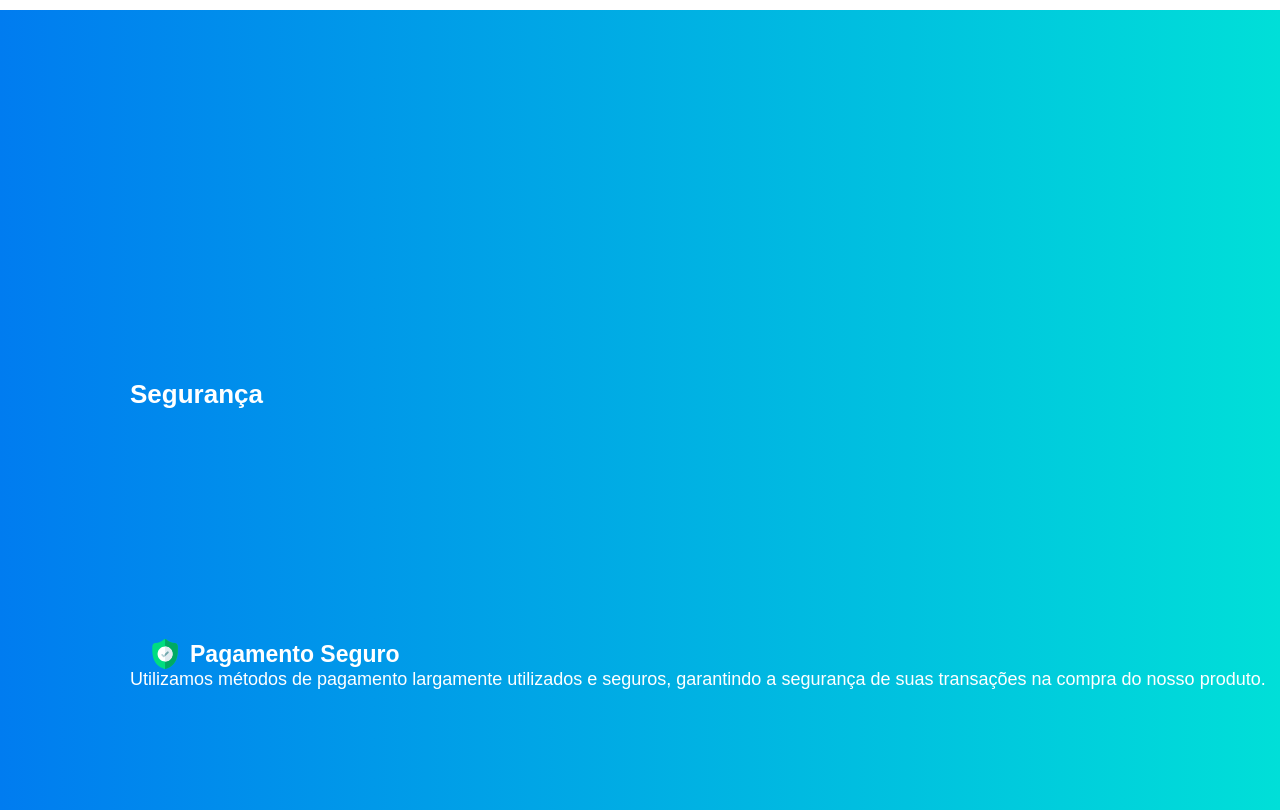
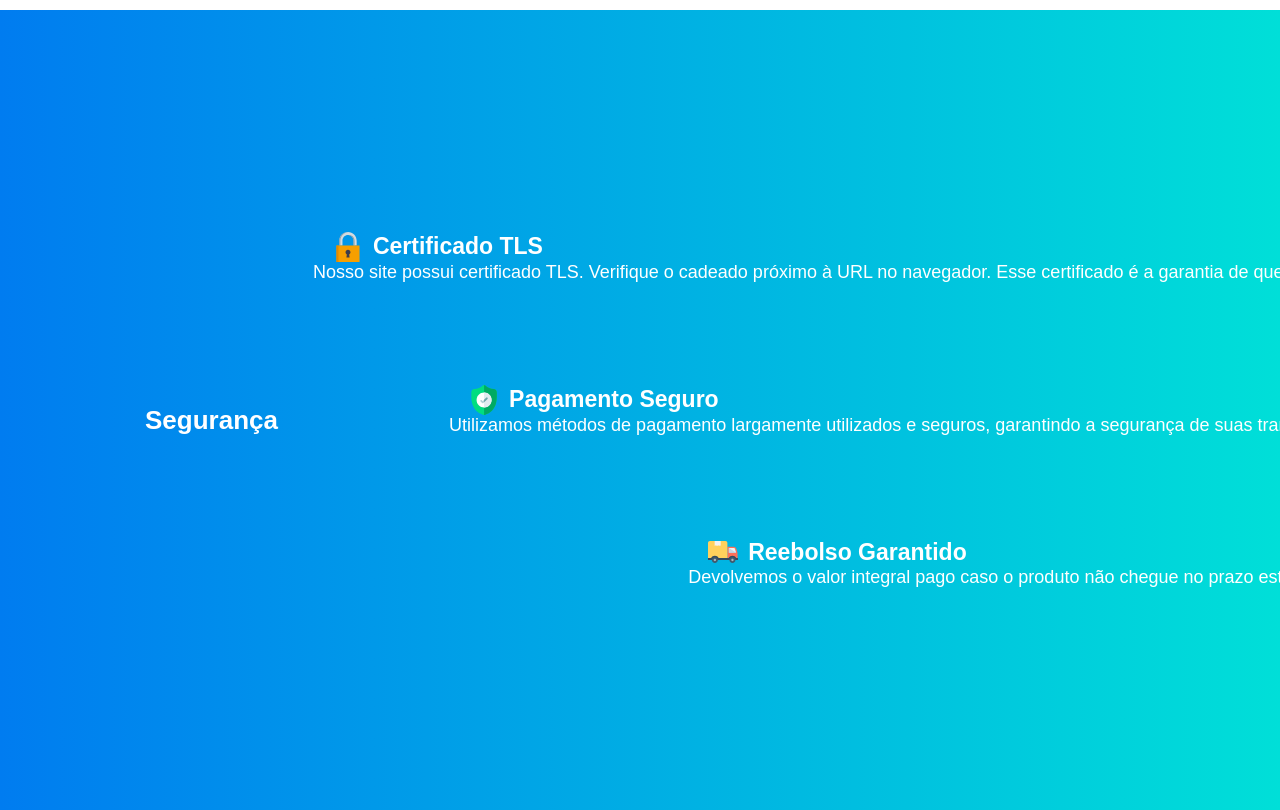
Before and after one commit to higorcastilho/coffee-landing, a React (Create React App) app: page / in a window 1280 px wide. Shown: the part 2240-3050 px from the top of the page. Built offline with nearby package versions, Linux system fonts and the light colour scheme.

Commit message:
fix: add lazy load to landing page components and fix security component spacing elements from landing page

```diff
--- a/src/pages/Landing/index.js
+++ b/src/pages/Landing/index.js
@@ -1,19 +1,24 @@
-import React from 'react'
+import React, { lazy, Suspense } from 'react'
 
 import MainSection from '../MainSection'
 import ProductDetailsSection from '../ProductDetailsSection'
-import SecuritySection from '../SecuritySection'
-import ProductPrice from '../ProductPrice'
 
 import './styles.css'
-//Agora seu café também é fonte de proteínas
+
+const SecuritySection = lazy(() => import('../SecuritySection'))
+const ProductPrice = lazy(() => import('../ProductPrice'))
+const renderLoader = () => <p>Loading</p>
+
+
 function Landing() {
 	return (
 		<div id="landing">
 			<MainSection />
 			<ProductDetailsSection />
-			<ProductPrice />
-			<SecuritySection />
+			<Suspense fallback={renderLoader()}>
+				<ProductPrice />
+				<SecuritySection />
+			</Suspense>
 		</div>
 	)
 }
--- a/src/pages/SecuritySection/index.jsx
+++ b/src/pages/SecuritySection/index.jsx
@@ -11,6 +11,7 @@ function SecuritySection() {
 		<div id="security-section">
 			<main>
 				<h2>Segurança</h2>
+				<div id="security-section-articles">
 					<article>
 						<section>
 							<img src={Padlock} alt=""/>
@@ -34,6 +35,7 @@ function SecuritySection() {
 						</section>
 						<p>Devolvemos o valor integral pago caso o produto não chegue no prazo estipulado.</p>
 					</article>
+				</div>
 			</main>
 		</div>
 	)
--- a/src/pages/SecuritySection/styles.css
+++ b/src/pages/SecuritySection/styles.css
@@ -5,10 +5,10 @@
 	color: white;
 }
 
-
 #security-section main h2 {
 	font: 2.6rem sans-serif;
 	padding: 2rem 0rem;
+	padding-left: 1.5rem;
 	letter-spacing: 0;
 	margin-top: 2rem;
 	font-weight: bold;
@@ -35,6 +35,11 @@
 	align-items: center;
 }
 
-#security-section article:nth-child(4) {
-	margin-top: -6rem;
+#security-section-articles {
+	height: 70vh;
+	padding-left: 1.5rem;
+	display: flex;
+	flex-direction: column;
+	align-items: center;
+	justify-content: space-evenly;
 }
```
Lines whose indentation alone changed are shown as unchanged.
